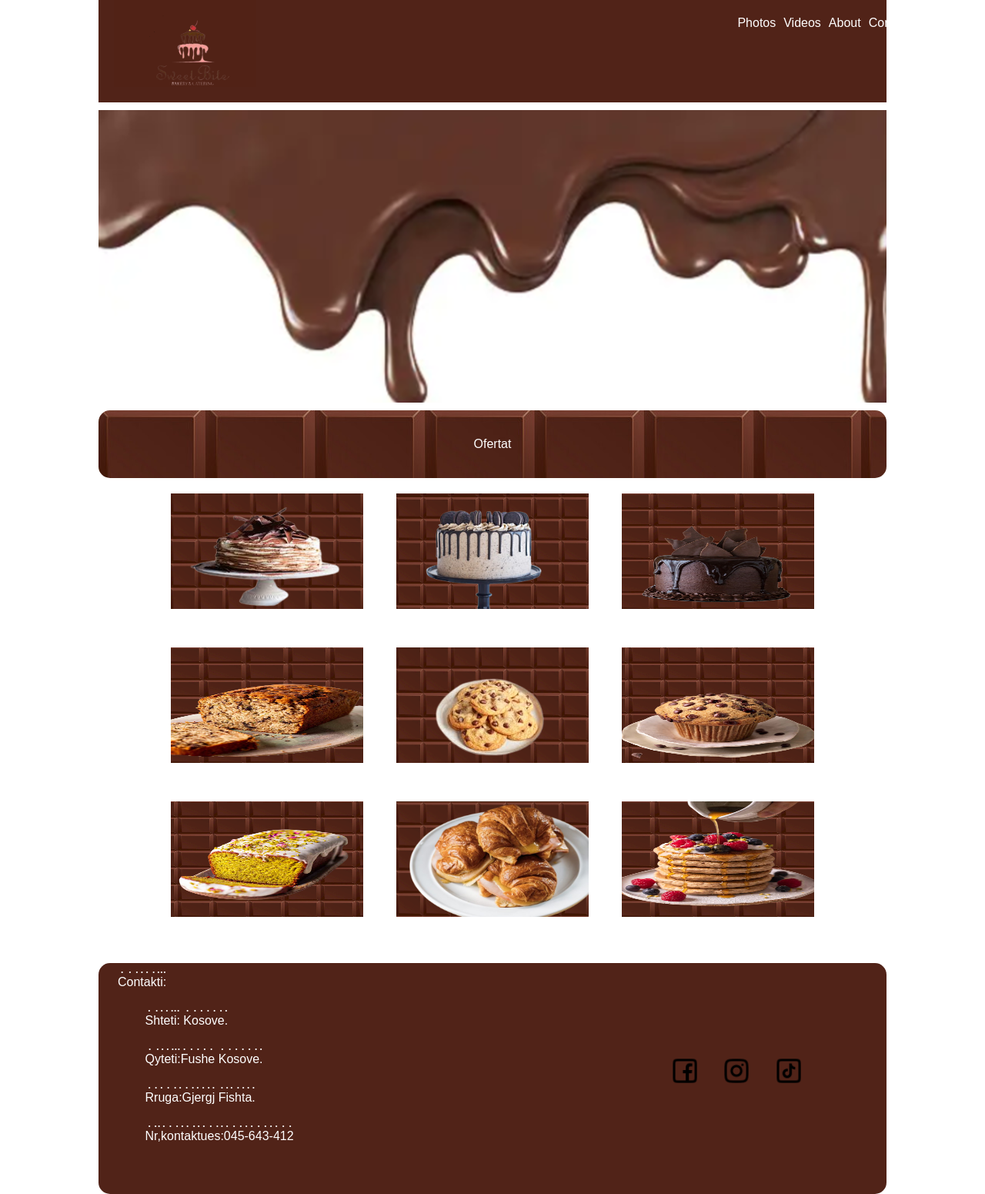
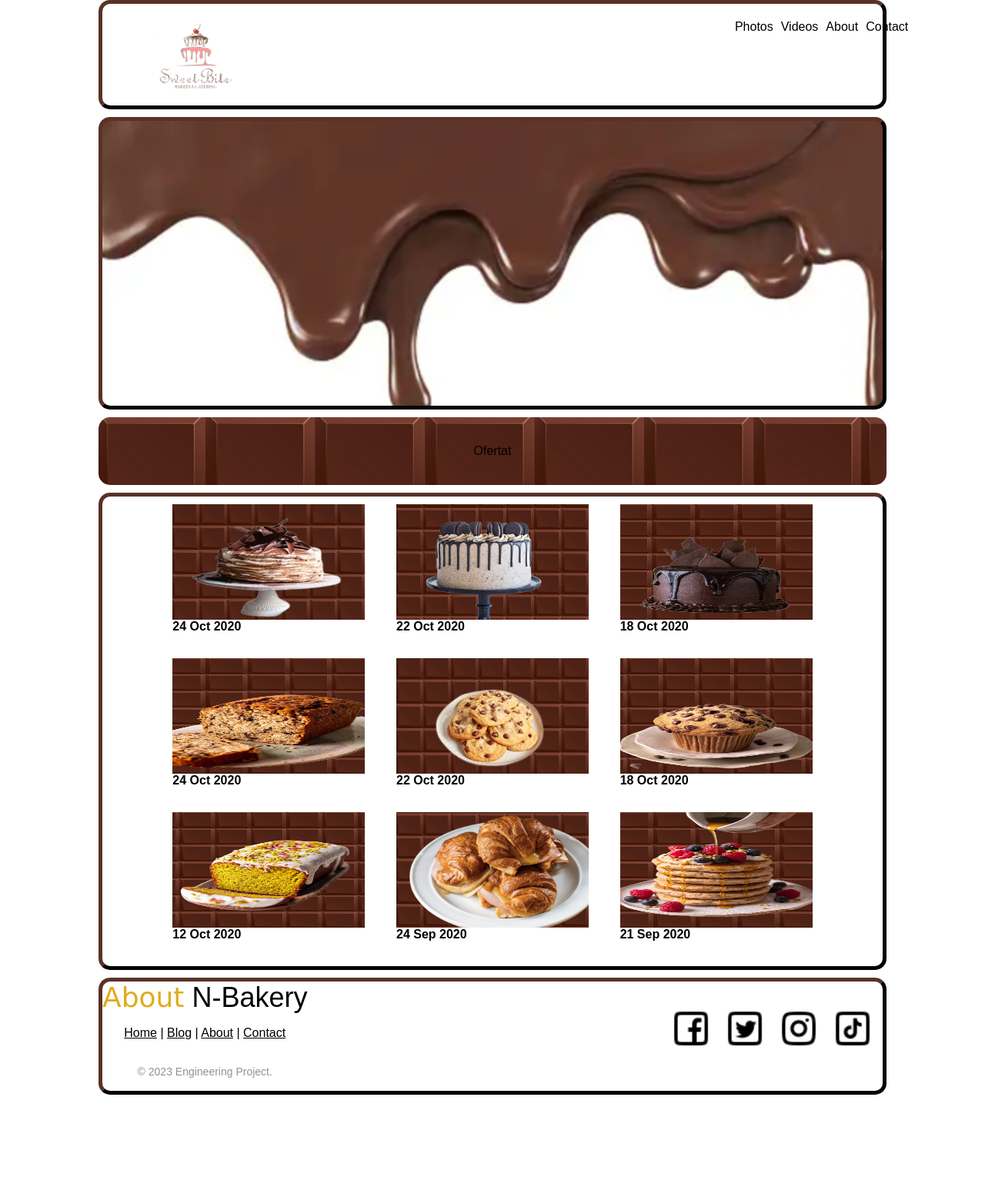
Before and after one commit to Do10527/Projekti-Bakery, a PHP site: page /Bakery.html in a window 1280 px wide. Shown: the whole page at 77% size. After the commit the page ends 1422 px from the top, so only its background shows below. Run offline with PHP 8.4, Linux system fonts and the light colour scheme.

Commit message:
Comit i dyt-rregullimi i footerit

```diff
--- a/Kodi/Bakery.css
+++ b/Kodi/Bakery.css
@@ -4,20 +4,16 @@
     padding:0px;
     font-family: Arial, Helvetica, sans-serif;
     box-sizing:border-box;
-    color: white;
-
-
-
+    color:black;
 }
 #Divi1
 {
     width:100%;
     min-height: 30px;
-    /*background-color:rgb(89, 50, 38);*/
-   background-color:rgb(81, 35, 24);
-
-
-
+  border-style: outset;
+  border-color:rgb(89, 50, 38) ;
+  border-radius: 15px;
+  border-width: 5px;
     margin-bottom: 10px;
 }
 #logo
@@ -25,7 +21,6 @@
     width:20%;
     min-height: 50px;
     float:left;
-
     line-height: 50px;
     padding-left: 2%;
 
@@ -36,10 +31,6 @@
     min-height: 50px;
    float: right;
    line-height: 50px;
-
-
-
-
 }
 ul{
     width: 30%;
@@ -66,13 +57,16 @@ ul li:hover {
 }
 #Header
 {
-  /*  width:100%;*/
     min-height: 380px;
     background-color:;
     text-align: center;
     line-height:100px;
     margin-bottom: 10px;
     background-image: url("headeri.png");
+    border-style: outset;
+  border-color:rgb(89, 50, 38) ;
+  border-radius: 15px;
+  border-width: 5px;
 }
 #Ofertat
 {
@@ -92,8 +86,11 @@ main
     justify-content: center;
     align-items: center;
     flex-wrap: wrap;
-   /* background-color:rgb(81, 35, 24);*/
     border-radius: 15px;
+    border-style: outset;
+  border-color:rgb(89, 50, 38) ;
+  border-radius: 15px;
+  border-width: 5px;
 
 }
 
@@ -109,12 +106,11 @@ main
     flex-direction: column;
     width: 250px;
     height: 200px;
-   /* border: 8px solid rgba(165, 42, 42, 0.384);*/
+
 }
 .img{
     width: 100%;
     height: 75%;
-
     background-size: 100% 100%;
 }
 .views_date{
@@ -128,11 +124,14 @@ footer
 {
     width:100%;
     min-height: 50px;
-    background-color:rgb(81, 35, 24);
     text-align: center;
     line-height: 50px;
     margin-top: 10px;
     border-radius: 15px;
+    border-style: outset;
+  border-color:rgb(89, 50, 38) ;
+  border-radius: 15px;
+  border-width: 5px;
 }
 .footer{
     display: flex;
@@ -140,29 +139,39 @@ footer
     align-items: center;
     width: 90%;
     color: black;
-    /*font-size:medium;
-    font-weight: bold;*/
 
 }
-.texti
-{
-    text-emphasis: filled;
-    padding-left: 25px;
-    font-size:medium;
-    font-weight: normal;
-    text-align: justify;
-    font-family: Arial;
-}
+
 .footer_foto{
     display: flex;
     justify-content: space-between;
     width: 20%;
+    float:right;
+
 }
 .footer_foto img{
     width: 50px;
     height: 50px;
+
+
+
+
 }
+.footer-left h3
+{
+	color:  #ffffff;
+	font: normal 36px 'Cookie', cursive;
+	margin: 0;
+    color:  #e0ac1c;
+}
+.footer-name
+{
+color:  #8f9296;
+	font-size: 14px;
+	font-weight: normal;
+	margin: 0;
 
+}
 #wrapper-div
 {
     width:80%;
--- a/Kodi/Bakery.html
+++ b/Kodi/Bakery.html
@@ -10,7 +10,7 @@
 <div id="wrapper-div">
 <body>
 <div id="Divi1" class="clearfix">
-    <div id="logo"><img src="logo.png" alt="" class="img"></div>
+    <div id="logo"><img src="logo-removebg-preview.png" alt="" class="img"></div>
     <div id="navigation">
       <ul>
         <li>Photos</li>
@@ -96,26 +96,29 @@
 <footer>
 
   <div class="footer">
-    <div class="texti">
-      <p>Contakti:</p>
+    <div class="footer-left">
 
-      <pre>
-        Shteti: Kosove.
-        Qyteti:Fushe Kosove.
-        Rruga:Gjergj Fishta.
-        Nr,kontaktues:045-643-412
-      </pre>
-    </div>
+        <h3>About<span> N-Bakery</span></h3>
 
+        <p class="footer-links">
+          <a href="#">Home</a>
+          |
+          <a href="#">Blog</a>
+          |
+          <a href="#">About</a>
+          |
+          <a href="#">Contact</a>
+        </p>
+        <p class="footer-name">© 2023 Engineering Project.</p>
 
-
-      <div class="footer_foto">
-          <a href=""><img src="facebook.png" alt=""></a>
-          <!--<a href=""><img src="twitter.png" alt=""></a>-->
-          <a href=""><img src="instagram.png" alt=""></a>
-          <a href=""><img src="tiktok.png" alt=""></a>
+        </div>
+        <div class="footer_foto">
+            <a href=""><img src="facebook.png" alt="" style=width:70px;height:70px;></a>
+            <a href=""><img src="twiter.png" alt="" style=width:70px;height:70px;></a>
+            <a href=""><img src="instagram.png" alt="" style=width:70px;height:70px;></a>
+            <a href=""><img src="tiktok.png" alt="" style=width:70px;height:70px;></a>
+        </div>
       </div>
-  </div>
 
 </footer>
 </div>
```
Also changed, not shown: Kodi/AbutUs.html (added, +62 -0 lines), Kodi/ContactUs.html (added, +60 -0 lines), Kodi/Recetat.html (added, +62 -0 lines), Kodi/logo-removebg-preview.png (added), Kodi/twiter.png (added).
